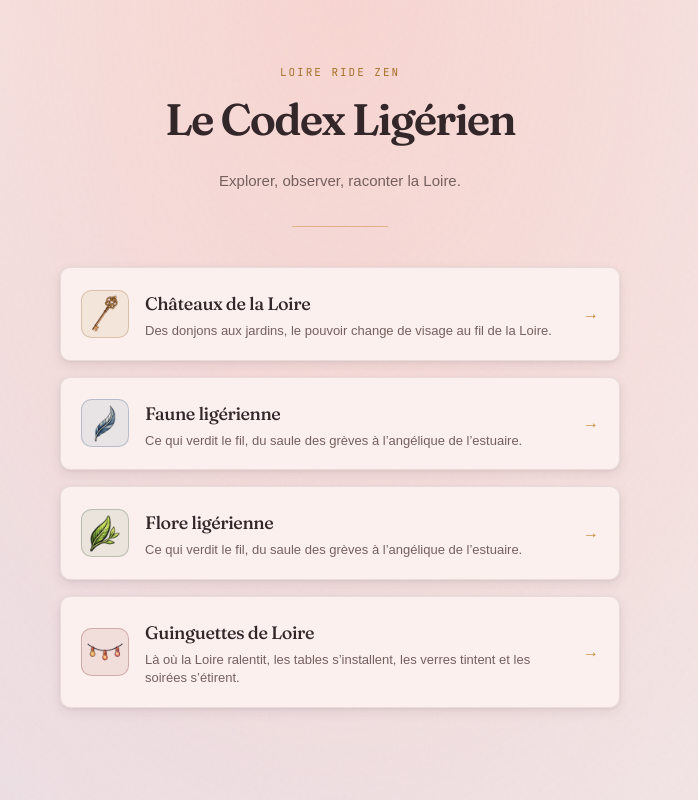
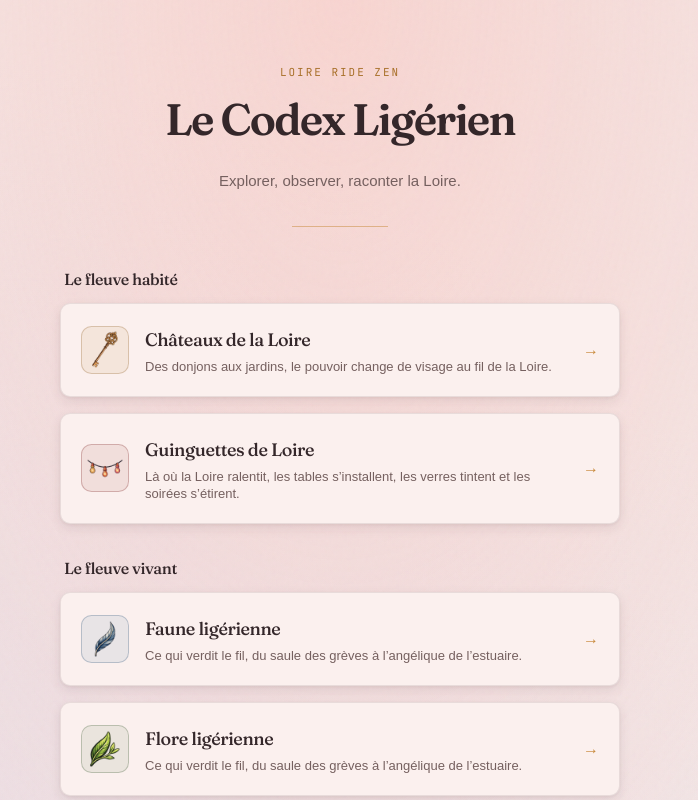
Before and after one commit to iamjulienjulien/loireridezen-codex, a Next.js app: page / in a window 1280 px wide. Shown: the top 800 px of the page, without its empty margins (300-998 px from the left). Built offline with nearby package versions, Linux system fonts and the light colour scheme.

Commit message:
[LRZ-CODEX] ✨ indexes > organize indexes by editorial universe and format > 🤠 Julien

```diff
--- a/src/app/HomeContent.tsx
+++ b/src/app/HomeContent.tsx
@@ -1,6 +1,6 @@
 import Link from "next/link";
 import { LRZSymbol } from "@/components/LRZSymbol";
-import type { IndexEntry } from "@/registry/indexes";
+import { INDEX_UNIVERSES, type IndexEntry } from "@/registry/indexes";
 import { featureIsEnabled } from "@/registry/feature-flags";
 import { isLRZCodexIndexSymbolSlug } from "@/registry/symbols";
 
@@ -10,16 +10,38 @@ export default function HomeContent({
     indexes: readonly IndexEntry[];
 }) {
     const indexesCustomEmojiEnabled = featureIsEnabled("indexesCustomEmoji");
+    const visibleUniverses = INDEX_UNIVERSES.map((universe) => ({
+        ...universe,
+        indexes: indexes.filter((index) => index.universe === universe.slug),
+    })).filter((universe) => universe.indexes.length > 0);
 
     return (
         <nav
-            className="mt-10 grid gap-4"
+            className="mt-10 grid gap-8"
             aria-label="Explorer les index du Codex"
         >
-            {indexes.map((entry) => (
+            {visibleUniverses.map((universe) => {
+                const headingId = `home-universe-${universe.slug}`;
+
+                return (
+                    <section
+                        key={universe.slug}
+                        aria-labelledby={headingId}
+                        data-index-universe={universe.slug}
+                    >
+                        <h2
+                            id={headingId}
+                            className="px-1 font-[family-name:var(--font-display)] text-base font-medium tracking-tight text-[var(--color-ambiance-texte-primaire)]"
+                        >
+                            {universe.title}
+                        </h2>
+
+                        <div className="mt-3 grid gap-4">
+                            {universe.indexes.map((entry) => (
                                 <Link
                                     key={entry.href}
                                     href={entry.href}
+                                    data-index-format={entry.format}
                                     className="group flex items-center gap-4 rounded-[10px] border border-[var(--border-subtle)] bg-[var(--color-ambiance-surface)] p-5 text-left shadow-[var(--shadow-card)] transition-all hover:-translate-y-0.5 hover:border-[#c8893a] focus-visible:outline-2 focus-visible:outline-offset-2 focus-visible:outline-[#c8893a]"
                                 >
                                     {indexesCustomEmojiEnabled &&
@@ -42,14 +64,14 @@ export default function HomeContent({
                                             {entry.mark}
                                         </span>
                                     )}
-                    <span className="min-w-0 flex-1">
-                        <span className="mt-0.5 block font-[family-name:var(--font-display)] text-lg font-medium tracking-tight text-[var(--color-ambiance-texte-primaire)]">
+                                    <div className="min-w-0 flex-1">
+                                        <h3 className="mt-0.5 font-[family-name:var(--font-display)] text-lg font-medium tracking-tight text-[var(--color-ambiance-texte-primaire)]">
                                             {entry.title}
-                        </span>
-                        <span className="mt-1 block text-[13px] leading-snug text-[var(--color-ambiance-texte-secondaire)]">
+                                        </h3>
+                                        <p className="mt-1 text-[13px] leading-snug text-[var(--color-ambiance-texte-secondaire)]">
                                             {entry.description}
-                        </span>
-                    </span>
+                                        </p>
+                                    </div>
                                     <span
                                         aria-hidden
                                         className="shrink-0 text-[#c8893a] transition-transform group-hover:translate-x-1"
@@ -58,6 +80,10 @@ export default function HomeContent({
                                     </span>
                                 </Link>
                             ))}
+                        </div>
+                    </section>
+                );
+            })}
         </nav>
     );
 }
--- a/src/registry/indexes.ts
+++ b/src/registry/indexes.ts
@@ -9,6 +9,18 @@ import { LRZColor } from "@/types/lrz";
 
 export type Env = "development" | "production";
 export type IndexEtat = "publie" | "relecture" | "brouillon";
+export type IndexUniverse = "habite" | "vivant" | "raconte";
+export type IndexFormat =
+    "catalogue" | "naturaliste" | "repertoire" | "lexique";
+
+export const INDEX_UNIVERSES = [
+    { slug: "habite", title: "Le fleuve habité" },
+    { slug: "vivant", title: "Le fleuve vivant" },
+    { slug: "raconte", title: "Le fleuve raconté" },
+] as const satisfies readonly {
+    slug: IndexUniverse;
+    title: string;
+}[];
 
 export interface IndexEntry {
     /** Clé stable, sans slash. */
@@ -25,6 +37,10 @@ export interface IndexEntry {
     title: string;
     /** Description de la carte d'accueil. */
     description: string;
+    /** Univers éditorial utilisé pour regrouper les index sur l'accueil. */
+    universe: IndexUniverse;
+    /** Format de consultation et de présentation de l'index. */
+    format: IndexFormat;
     /** Couleur d'accent de la section. */
     accent: string;
     color: LRZColor;
@@ -52,6 +68,8 @@ export const INDEXES = [
         title: "Châteaux de la Loire",
         description:
             "Des donjons aux jardins, le pouvoir change de visage au fil de la Loire.",
+        universe: "habite",
+        format: "catalogue",
         accent: "#b5883c",
         color: "ocre",
         presentation_md:
@@ -72,6 +90,8 @@ export const INDEXES = [
         title: "Faune ligérienne",
         description:
             "Ce qui verdit le fil, du saule des grèves à l’angélique de l’estuaire.",
+        universe: "vivant",
+        format: "naturaliste",
         accent: "#4f86c6",
         color: "eau",
         presentation:
@@ -93,6 +113,8 @@ export const INDEXES = [
         title: "Flore ligérienne",
         description:
             "Ce qui verdit le fil, du saule des grèves à l’angélique de l’estuaire.",
+        universe: "vivant",
+        format: "naturaliste",
         accent: "#4fa25c",
         color: "prairie",
         presentation:
@@ -114,6 +136,8 @@ export const INDEXES = [
         title: "Guinguettes de Loire",
         description:
             "Là où la Loire ralentit, les tables s’installent, les verres tintent et les soirées s’étirent.",
+        universe: "habite",
+        format: "catalogue",
         accent: "#c46a4b",
         color: "brique",
         presentation_md:
@@ -134,6 +158,8 @@ export const INDEXES = [
         title: "Vignobles ligériens",
         description:
             "Les appellations du fil, du grand cru liquoreux au cru communal.",
+        universe: "vivant",
+        format: "catalogue",
         accent: "#9c3f52",
         color: "rouge",
         presentation:
@@ -156,6 +182,8 @@ export const INDEXES = [
         title: "Vocabulaire du fleuve",
         description:
             "La mémoire déposée dans les mots, du terme vivant au mot oublié.",
+        universe: "raconte",
+        format: "lexique",
         accent: "#4a7c8c",
         color: "bleu-turquoise",
         presentation:
@@ -177,6 +205,8 @@ export const INDEXES = [
         title: "Petit patrimoine du fil",
         description:
             "Le fleuve-travail : ponts, cales, fours à chaux et moulins de la Loire.",
+        universe: "habite",
+        format: "catalogue",
         accent: "#8a7256",
         color: "fauve",
         presentation:
```
Lines whose indentation alone changed are shown as unchanged.
